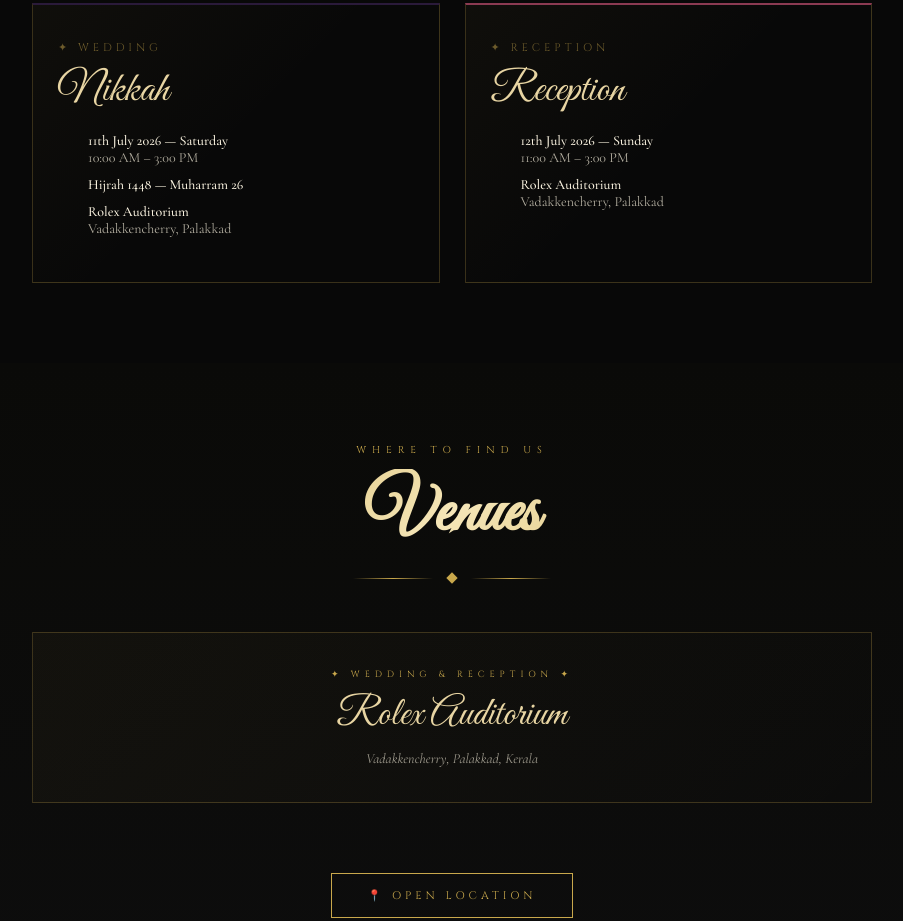
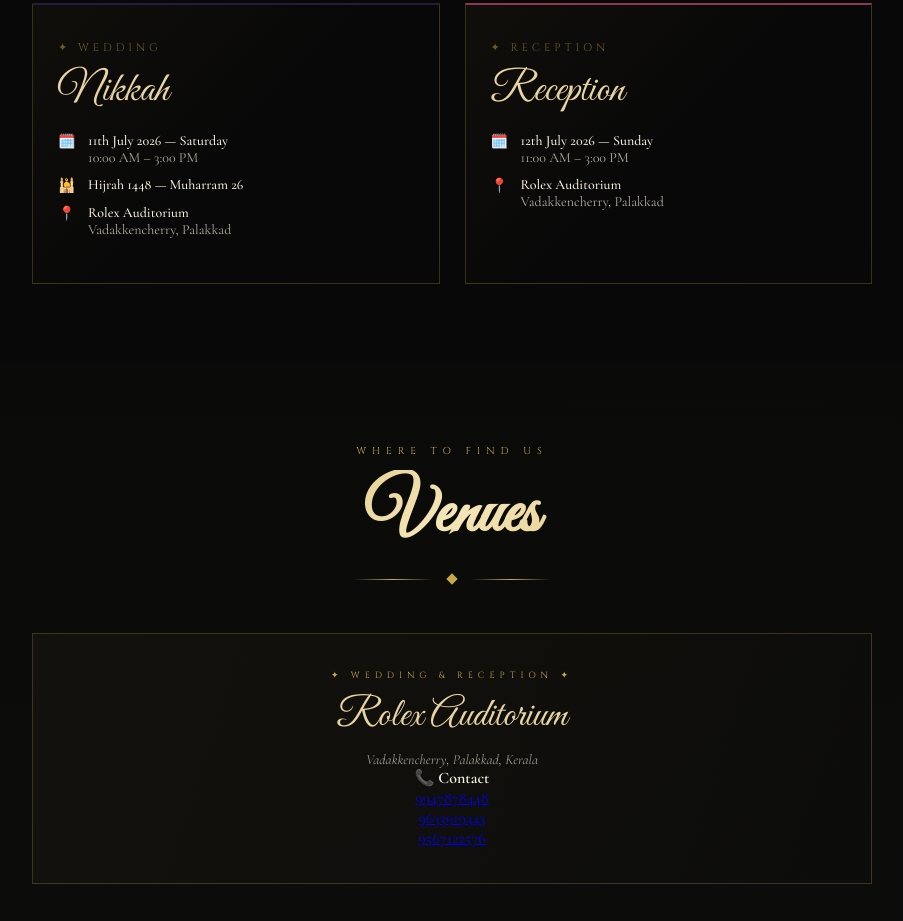
Before and after one commit to Ashcode2403/Nima, a plain HTML site: page index.html in a window 1280 px wide. Shown: the part 2803-3724 px from the top of the page, without its empty margins (188-1091 px from the left). Drawn offline with nearby package versions, Linux system fonts and the light colour scheme.

Commit message:
Update index.html

```diff
--- a/index.html
+++ b/index.html
@@ -910,15 +910,15 @@
         <div class="event-num">✦ WEDDING</div>
         <div class="event-name">Nikkah</div>
         <div class="event-detail">
-          <span class="icon"></span>
+          <span class="icon">🗓️</span>
           <div><strong>11th July 2026 — Saturday</strong>10:00 AM – 3:00 PM</div>
         </div>
         <div class="event-detail">
-          <span class="icon"></span>
+          <span class="icon">🕌</span>
           <div><strong>Hijrah 1448 — Muharram 26</strong></div>
         </div>
         <div class="event-detail">
-          <span class="icon"></span>
+          <span class="icon">📍</span>
           <div><strong>Rolex Auditorium</strong>Vadakkencherry, Palakkad</div>
         </div>
       </div>
@@ -928,11 +928,11 @@
         <div class="event-num">✦ RECEPTION</div>
         <div class="event-name">Reception</div>
         <div class="event-detail">
-          <span class="icon"></span>
+          <span class="icon">🗓️</span>
           <div><strong>12th July 2026 — Sunday</strong>11:00 AM – 3:00 PM</div>
         </div>
         <div class="event-detail">
-          <span class="icon"></span>
+          <span class="icon">📍</span>
           <div><strong>Rolex Auditorium</strong>Vadakkencherry, Palakkad</div>
         </div>
       </div>
@@ -949,13 +949,24 @@
       <h2>Venues</h2>
       <div class="divider"><div class="divider-gem"></div></div>
     </div>
+
     <div class="venue-cards">
       <div class="venue-card reveal-left">
         <div class="v-label">✦ Wedding &amp; Reception ✦</div>
         <div class="v-name">Rolex Auditorium</div>
         <div class="v-place">Vadakkencherry, Palakkad, Kerala</div>
+
+        <div class="v-contact">
+          <h4>📞 Contact</h4>
+          <p>
+            <a href="tel:9947878448">9947878448</a><br>
+            <a href="tel:9633919343">9633919343</a><br>
+            <a href="tel:9567122576">9567122576</a>
+          </p>
+        </div>
       </div>
     </div>
+
     <div style="text-align:center" class="reveal">
       <a href="https://share.google/P1ClmmEPogueGevum" target="_blank" class="map-btn">
         📍 Open Location
```
